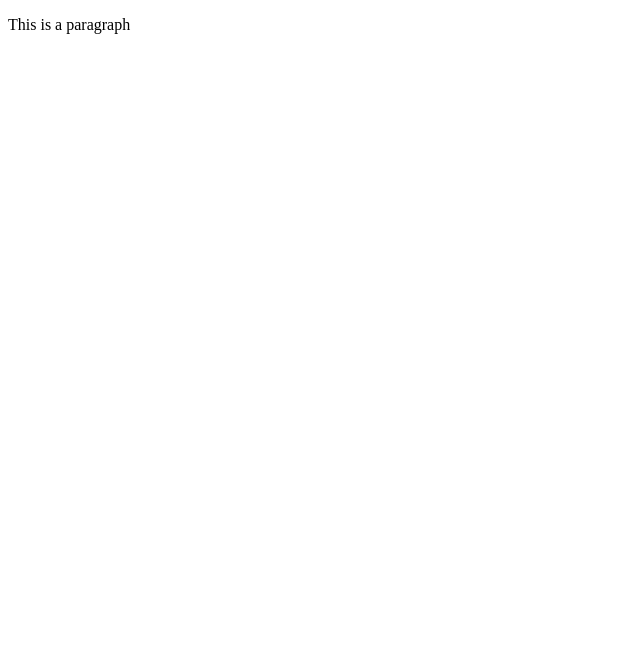
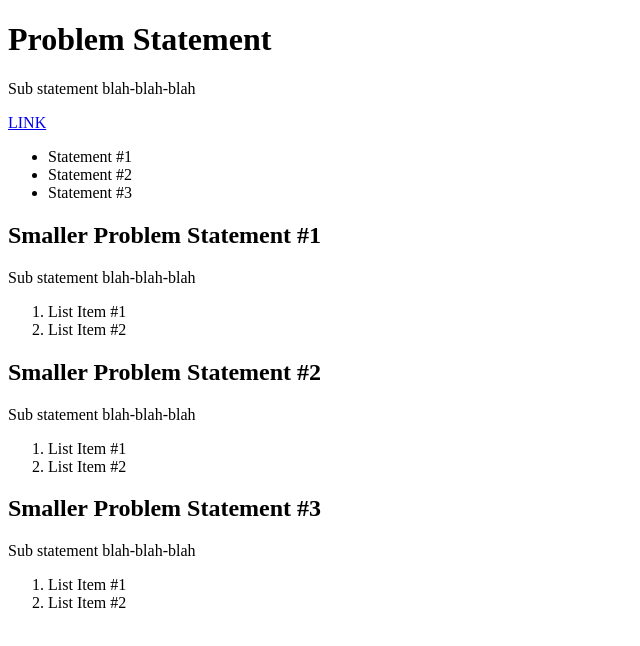
Before and after one commit to renacin/WebDev, a plain HTML site: page 2020/IntroToWebDevelopment/index.html in a window 1280 px wide. Shown: the whole page, without its empty margins (0-640 px from the left). Drawn offline with Linux system fonts and the light colour scheme.

Commit message:
Making progress

```diff
--- a/2020/IntroToWebDevelopment/index.html
+++ b/2020/IntroToWebDevelopment/index.html
@@ -1,18 +1,51 @@
+<!-- This is the main root element for my HTML code -->
 <!DOCTYPE html>
 <html lang="en">
 
 
+<!--This is the Head Tag Will Contain My Webpages Metadata-->
 <head>
     <meta charset="UTF-8">
     <meta name="viewport" content="width=device-width, initial-scale=1.0">
     <meta http-equiv="X-UA-Compatible" content="ie=edge">
-    <title>Intro To HTML</title>
+    <title>Example #1</title>
 </head>
 
 
+<!--This is the Body Tag Will Contain The Main Elements OF My Webpage-->
 <body>
-    <p>This is a paragraph</p>
+
+    <h1>Problem Statement</h1>
+    <p>Sub statement blah-blah-blah</p>
+    <a href="https://www.google.com">LINK</a>
+    <ul>
+        <li>Statement #1</li>
+        <li>Statement #2</li>
+        <li>Statement #3</li>
+    </ul>
+
+    <h2>Smaller Problem Statement #1</h2>
+    <p>Sub statement blah-blah-blah</p>
+    <ol>
+        <li>List Item #1</li>
+        <li>List Item #2</li>
+    </ol>
+
+
+    <h2>Smaller Problem Statement #2</h2>
+    <p>Sub statement blah-blah-blah</p>
+    <ol>
+        <li>List Item #1</li>
+        <li>List Item #2</li>
+    </ol>
+
+    <h2>Smaller Problem Statement #3</h2>
+    <p>Sub statement blah-blah-blah</p>
+    <ol>
+        <li>List Item #1</li>
+        <li>List Item #2</li>
+    </ol>
+
 </body>
 
-
 </html>
```
Also changed, not shown: 2020/HTML_Next_Steps/index.html (added, +12 -0 lines), 2020/HTML_Next_Steps/Notes.txt (added), 2020/IntroToWebDevelopment/Notes.txt, 2020/The_Essentials/Notes.txt (renamed from 2020/HTML_The_Essentials/Notes.txt).
